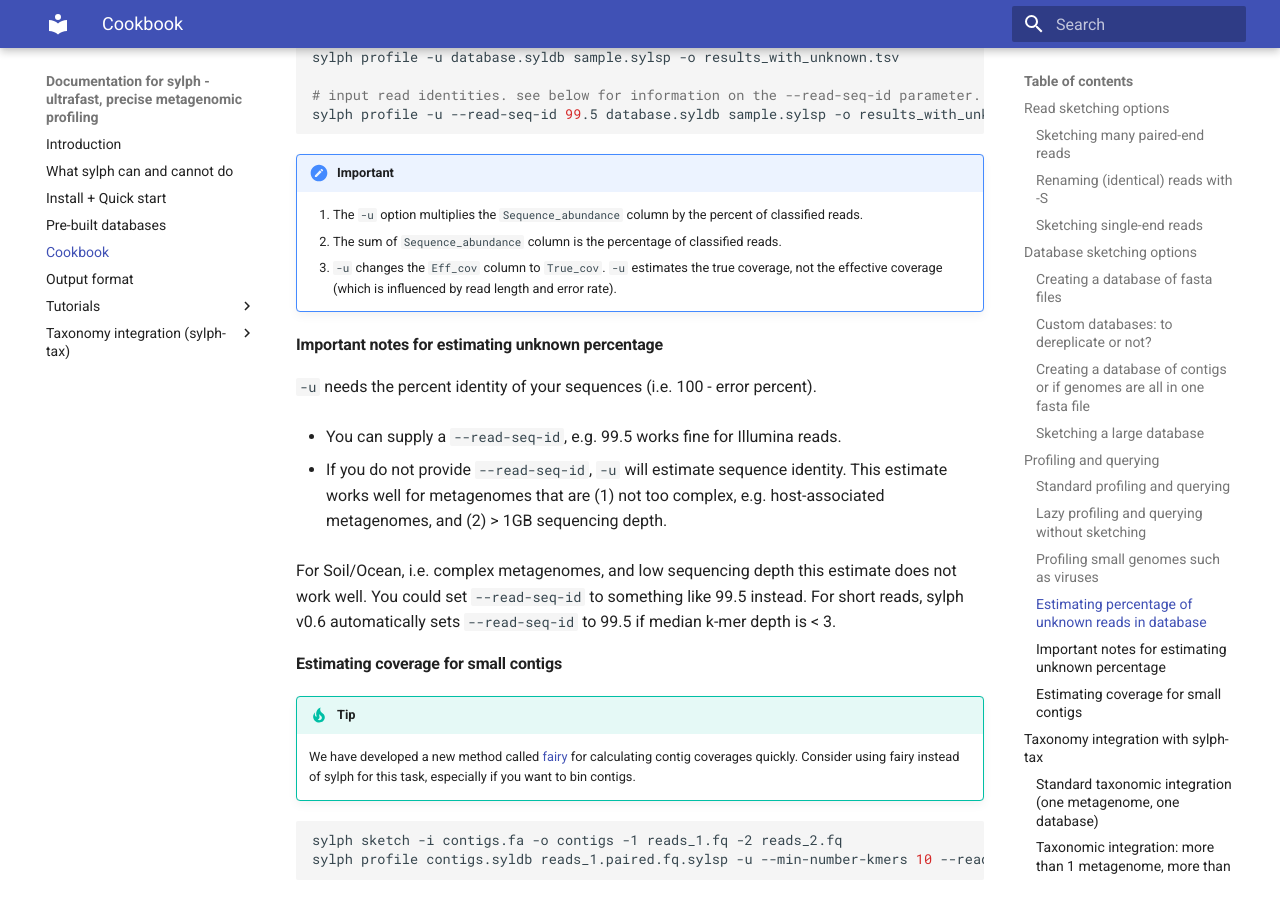
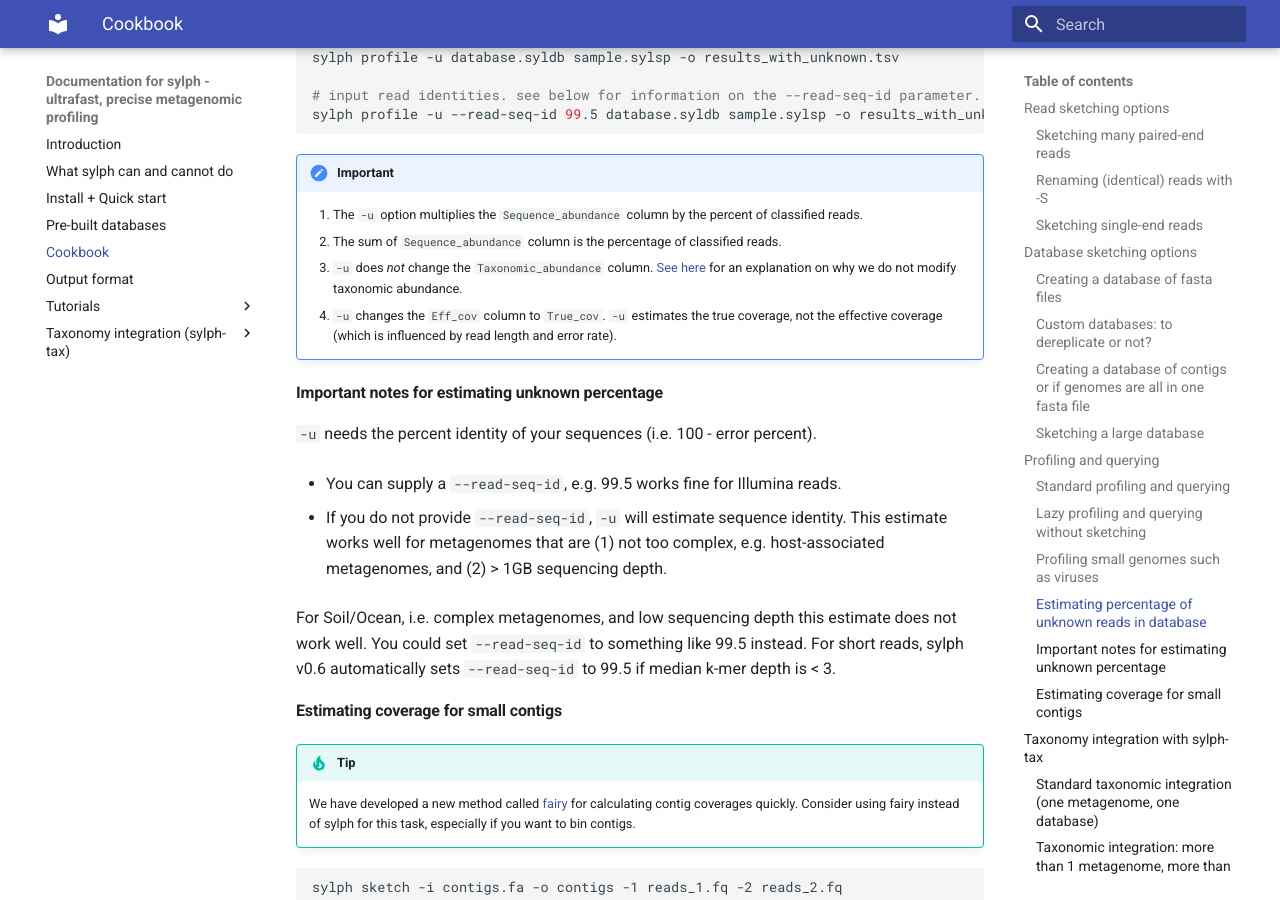
Before and after one commit to sylph-docs/sylph-docs.github.io, an MkDocs documentation site: the page built from docs/sylph-cookbook.md, in a window 1280 px wide and 900 px high, scrolled down 4091 px. Built offline with MkDocs 1.6.1 and Material for MkDocs 9.7.7, drawn with Linux system fonts in a browser that asks for light colours.

Commit message:
Update sylph-cookbook.md

```diff
--- a/docs/sylph-cookbook.md
+++ b/docs/sylph-cookbook.md
@@ -168,7 +168,8 @@
 
     1. The `-u` option multiplies the `Sequence_abundance` column by the percent of classified reads.
     2. The sum of `Sequence_abundance` column is the percentage of classified reads.
-    3. `-u` changes the `Eff_cov` column to `True_cov`. `-u` estimates the true coverage, not the effective coverage (which is influenced by read length and error rate).
+    3. `-u` does _not_ change the `Taxonomic_abundance` column. [See here](https://github.com/bluenote-1577/sylph/issues/49) for an explanation on why we do not modify taxonomic abundance.
+    4. `-u` changes the `Eff_cov` column to `True_cov`. `-u` estimates the true coverage, not the effective coverage (which is influenced by read length and error rate).
 
 
 #### Important notes for estimating unknown percentage
```
